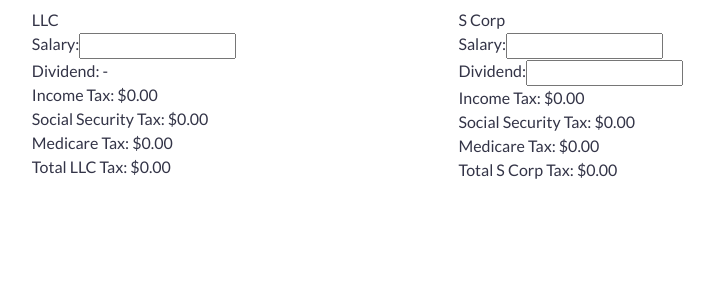
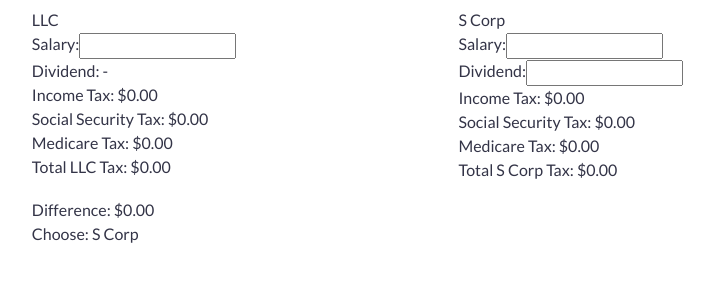
Before and after one commit to brntsllvn/llcors, a React (Create React App) app: page / in a window 1280 px wide. Shown: the top 300 px of the page, without its empty margins (207-921 px from the left). Built offline with nearby package versions, Linux system fonts and the light colour scheme.

Commit message:
add diff calculator and binary coice indicator

```diff
--- a/src/App.js
+++ b/src/App.js
@@ -1,18 +1,10 @@
 import React, { Component } from 'react';
-// import './App.css';
 import './simple-grid.css';
 
 function TaxItem(props) {
   return (
     <div>
-      {props.label}: {props.value.toLocaleString(
-                        'en-US',
-                        {
-                          style:'currency',
-                          currency:'USD',
-                          minimumFractionDigits:2,
-                          maximumFractionDigits:2
-                        })}
+      {props.label}: {prettyDollar(props.value)}
     </div>
   )
 }
@@ -71,6 +63,22 @@ function getTaxRate(taxTableKey) {
   return taxRates[taxTableKey];
 }
 
+function printTaxDiff(llcTotalTax, sCorpTotalTax) {
+    var taxDiff = llcTotalTax - sCorpTotalTax;
+    return prettyDollar(taxDiff);
+  }
+
+function prettyDollar(value) {
+  return value.toLocaleString(
+    'en-US',
+    {
+      style:'currency',
+      currency:'USD',
+      minimumFractionDigits:2,
+      maximumFractionDigits:2
+    });
+}
+
 class TaxForm extends Component {
   state = {
     llcIncome: 0,
@@ -83,7 +91,7 @@ class TaxForm extends Component {
     sCorpIncomeTax: 0,
     sCorpSocialSecurityTax: 0,
     sCorpMedicareTax: 0,
-    sCorpTotalTax: 0,
+    sCorpTotalTax: 0
   }
 
   handleSubmit = event => {
@@ -133,6 +141,10 @@ class TaxForm extends Component {
       sCorpMedicareTax: sCorpMedicareTax,
       sCorpTotalTax: sCorpTotalTax
     })
+  }
+
+  llcOrSCorp() {
+    return this.state.llcTotalTax < this.state.sCorpTotalTax ? 'LLC' : 'S Corp'
   }
 
   renderTaxItem(label, tax) {
@@ -194,6 +206,16 @@ class TaxForm extends Component {
           </div>
           <div className='col-2'></div>
         </div>
+
+        <div className='row'>
+          <div className='col-2'></div>
+          <div className='col-4'>
+            <div>Difference: {printTaxDiff(this.state.llcTotalTax, this.state.sCorpTotalTax)}</div>
+            <div>Choose: {this.llcOrSCorp()}</div>
+          </div>
+          <div className='col-6'></div>
+        </div>
+
       </form>
     )
   }
```
